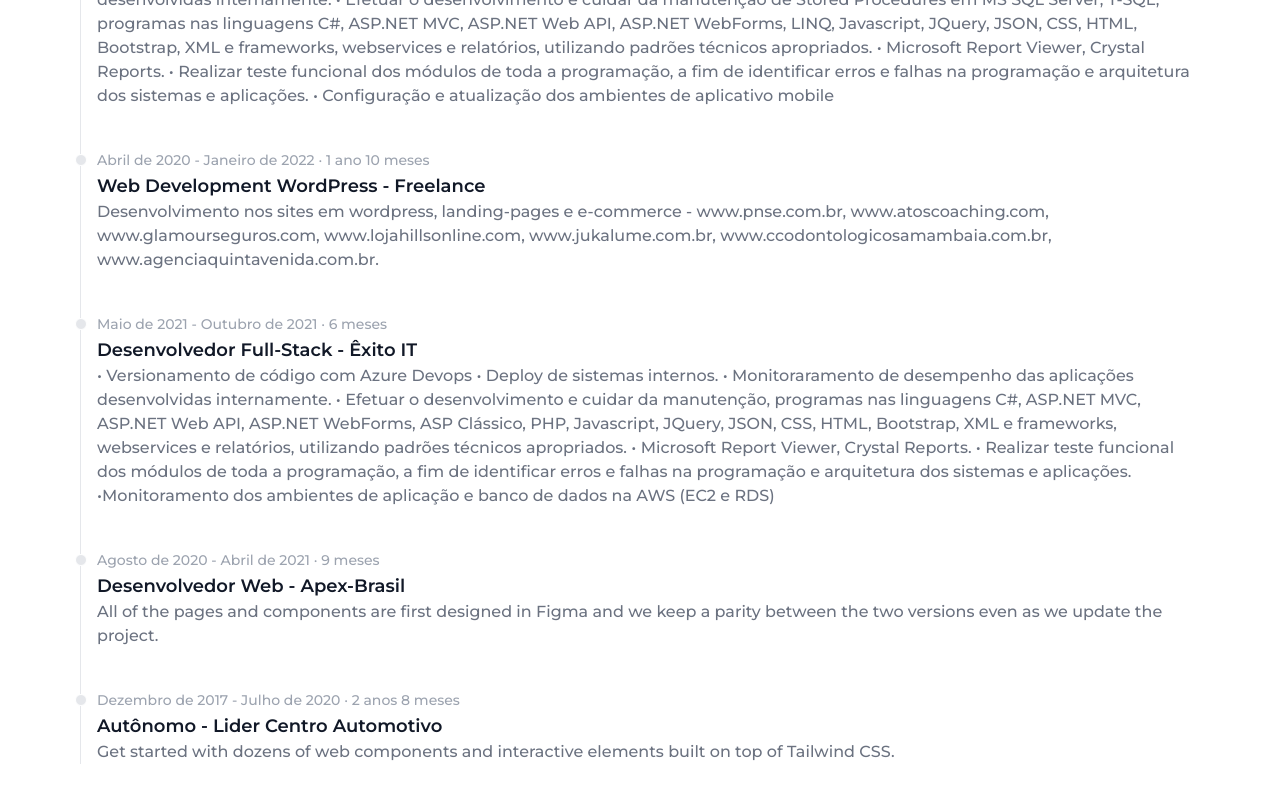
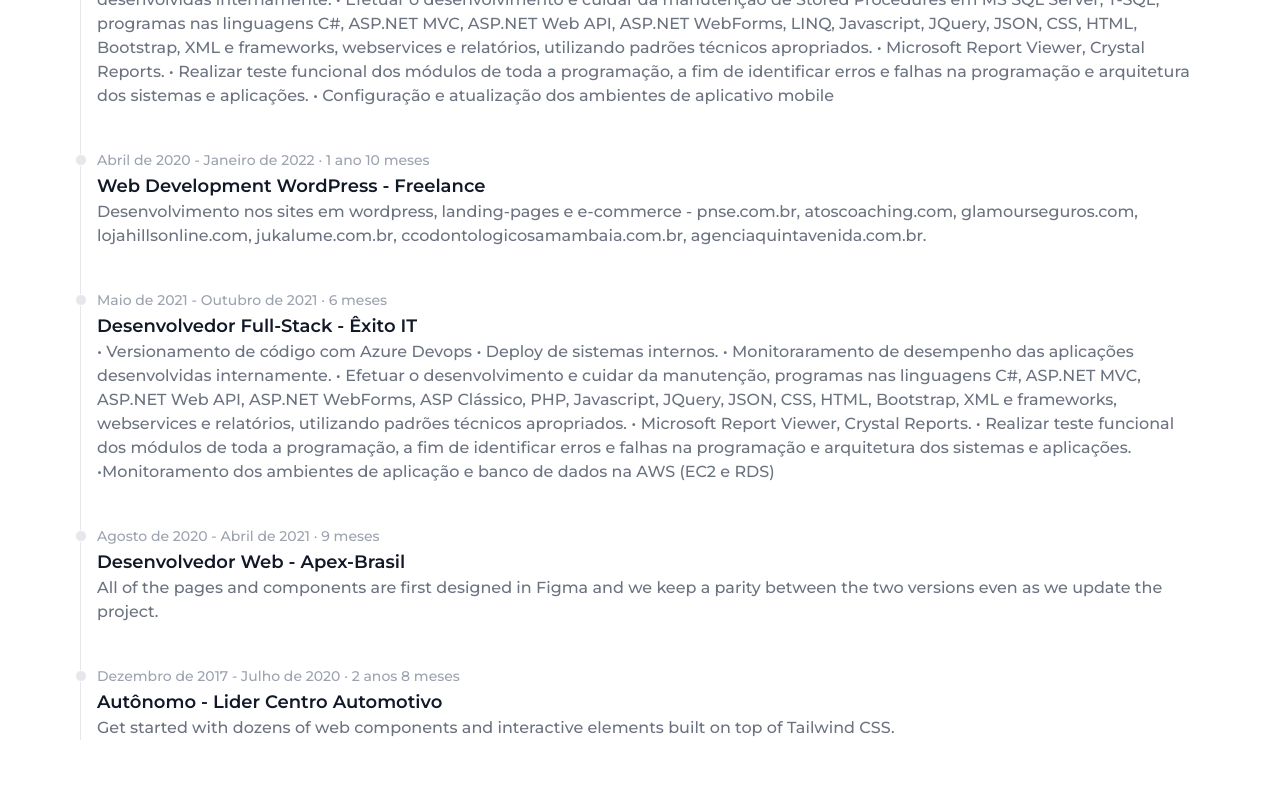
Before and after one commit to lucasopagodev/opagodevweb, a Next.js app: page / in a window 1280 px wide. Shown: the part 1264-2064 px from the top of the page. Built offline with nearby package versions, Linux system fonts and the light colour scheme.

Commit message:
Editing one item in experience

```diff
--- a/src/components/cv/page.tsx
+++ b/src/components/cv/page.tsx
@@ -20,7 +20,7 @@ const experience = [
     local: "Freelance",
     time: "Abril de 2020 - Janeiro de 2022 · 1 ano 10 meses",
     description:
-      "Desenvolvimento nos sites em wordpress, landing-pages e e-commerce - www.pnse.com.br, www.atoscoaching.com, www.glamourseguros.com, www.lojahillsonline.com, www.jukalume.com.br, www.ccodontologicosamambaia.com.br, www.agenciaquintavenida.com.br.",
+      "Desenvolvimento nos sites em wordpress, landing-pages e e-commerce - pnse.com.br, atoscoaching.com, glamourseguros.com, lojahillsonline.com, jukalume.com.br, ccodontologicosamambaia.com.br, agenciaquintavenida.com.br.",
   },
   {
     id: 3,
```
